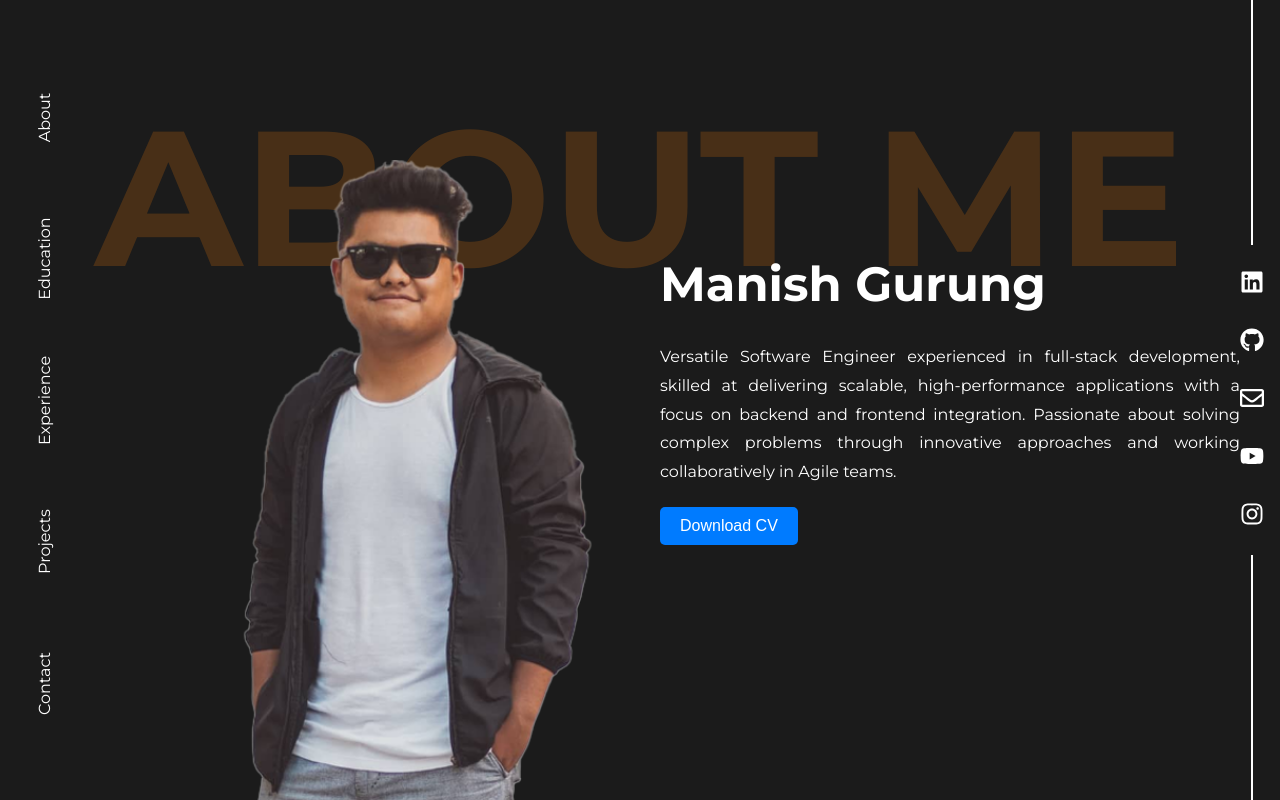
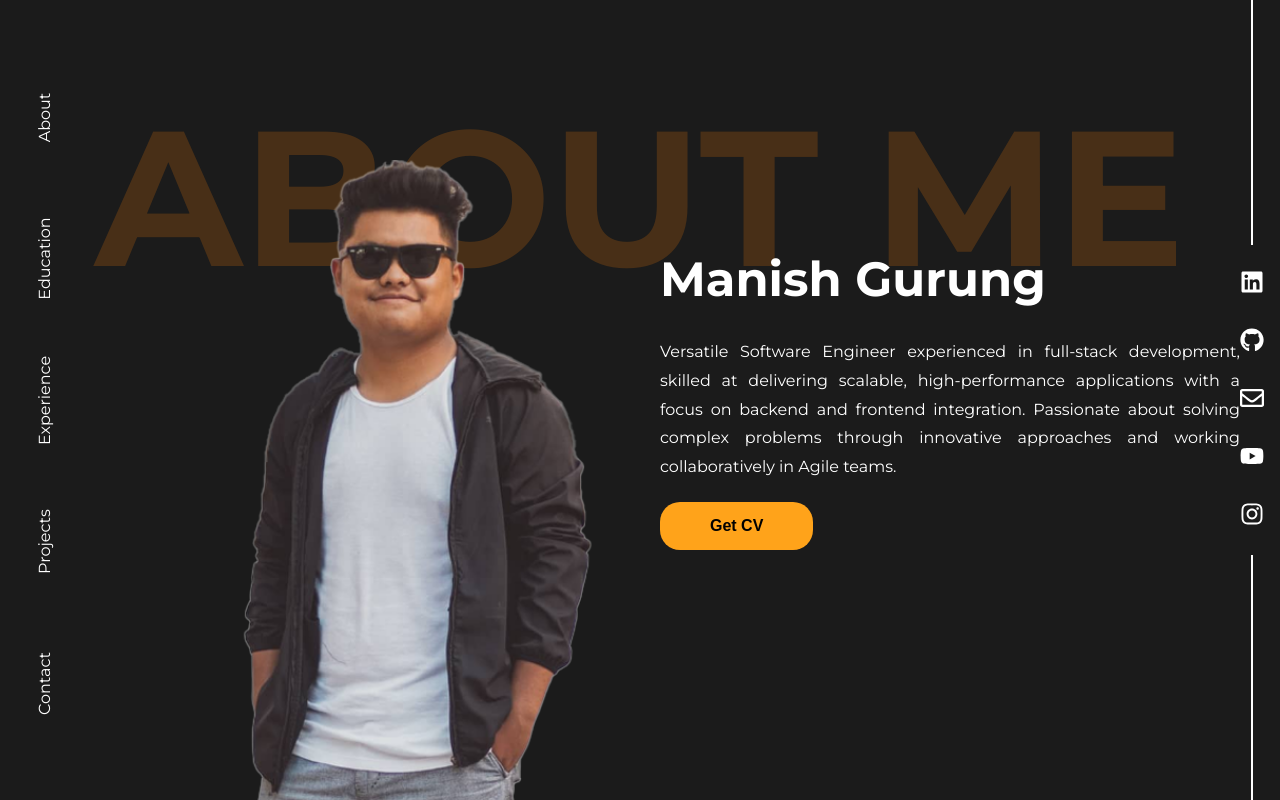
Before and after one commit to Gurung-Manish/Portfolio, a React (Create React App) app: page / in a window 1280 px wide. Shown: the top 800 px of the page. Built offline with nearby package versions, Linux system fonts and the light colour scheme; a web font is replaced by a local one.

Commit message:
added all layout for about

```diff
--- a/src/components/Navbar/Navbar.css
+++ b/src/components/Navbar/Navbar.css
@@ -34,7 +34,7 @@
 }
 
 .app__navbar-links a:hover {
-  color: var(--color-hover); /* Change color on hover */
+  color: var(--color-primary-orange); /* Change color on hover */
 }
 
 /* Add a wrapper to rotate the text */
--- a/src/components/Social/Social.css
+++ b/src/components/Social/Social.css
@@ -25,5 +25,5 @@
 }
 
 .app__social-icon:hover {
-  color: var(--color-lightGray); /* Change color on hover */
+  color: var(--color-primary-orange); /* Change color on hover */
 }
--- a/src/containers/About/About.css
+++ b/src/containers/About/About.css
@@ -67,19 +67,21 @@
 
 .about__button {
   margin-top: 20px;
-  padding: 10px 20px;
+  padding: 15px 50px;
   font-size: 1rem;
-  background-color: #007bff;
-  color: white;
+  font-weight: bold;
+  background-color: var(--color-primary-orange);
+  color: black;
   border: none;
   cursor: pointer;
-  border-radius: 5px;
+  border-radius: 20px;
   z-index: 3; /* Above watermark */
   align-self: flex-start; /* Align button to the left */
 }
 
 .about__button:hover {
-  background-color: #0056b3;
+  color: white;
+  background-color: var(--color-bg-gray);
 }
 
 .about__watermark {
--- a/src/containers/About/About.jsx
+++ b/src/containers/About/About.jsx
@@ -1,8 +1,16 @@
 import React from "react";
 import "./About.css";
 import heroImage from "../../assets/hero.png";
+import CV from "../../assets/Manish_Gurung_CV.pdf";
 
 const About = () => {
+  const handleDownload = () => {
+    const link = document.createElement("a");
+    link.href = CV;
+    link.download = "Manish_Gurung_CV.pdf";
+    link.click();
+  };
+
   return (
     <div className="about" id="about">
       <div className="about__watermark">
@@ -21,7 +29,9 @@ const About = () => {
             complex problems through innovative approaches and working
             collaboratively in Agile teams.
           </p>
-          <button className="about__button">Download CV</button>
+          <button className="about__button" onClick={handleDownload}>
+            Get CV
+          </button>
         </div>
       </div>
     </div>
--- a/src/index.css
+++ b/src/index.css
@@ -15,6 +15,10 @@
   --color-orange-highlight: rgb(254, 128, 8, 0.2);
 }
 * {
+  user-select: none; /* Prevent text selection */
+  -webkit-user-select: none; /* For Safari */
+  -moz-user-select: none; /* For Firefox */
+  -ms-user-select: none; /* For IE/Edge */
   box-sizing: border-box;
   padding: 0;
   margin: 0;
```
Also changed, not shown: 1 other file (tests, documents, lock files or other folders).
